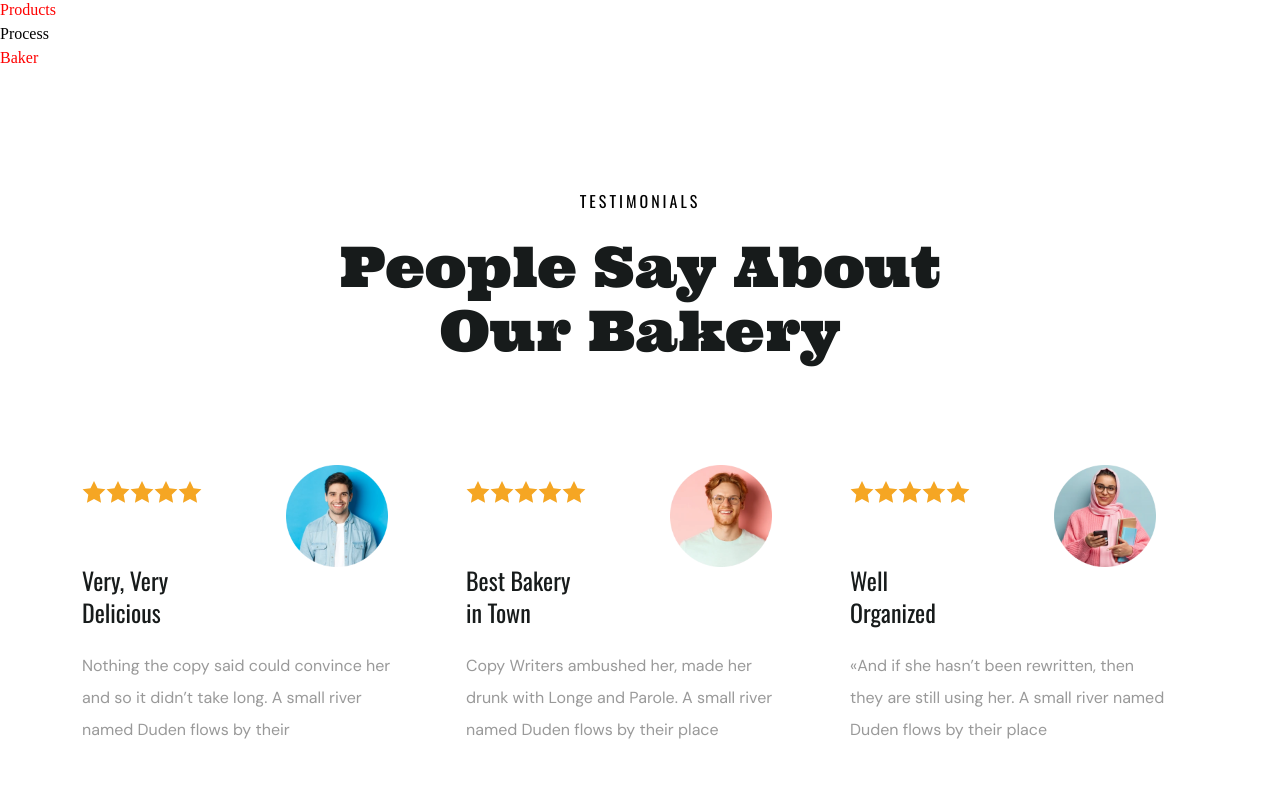
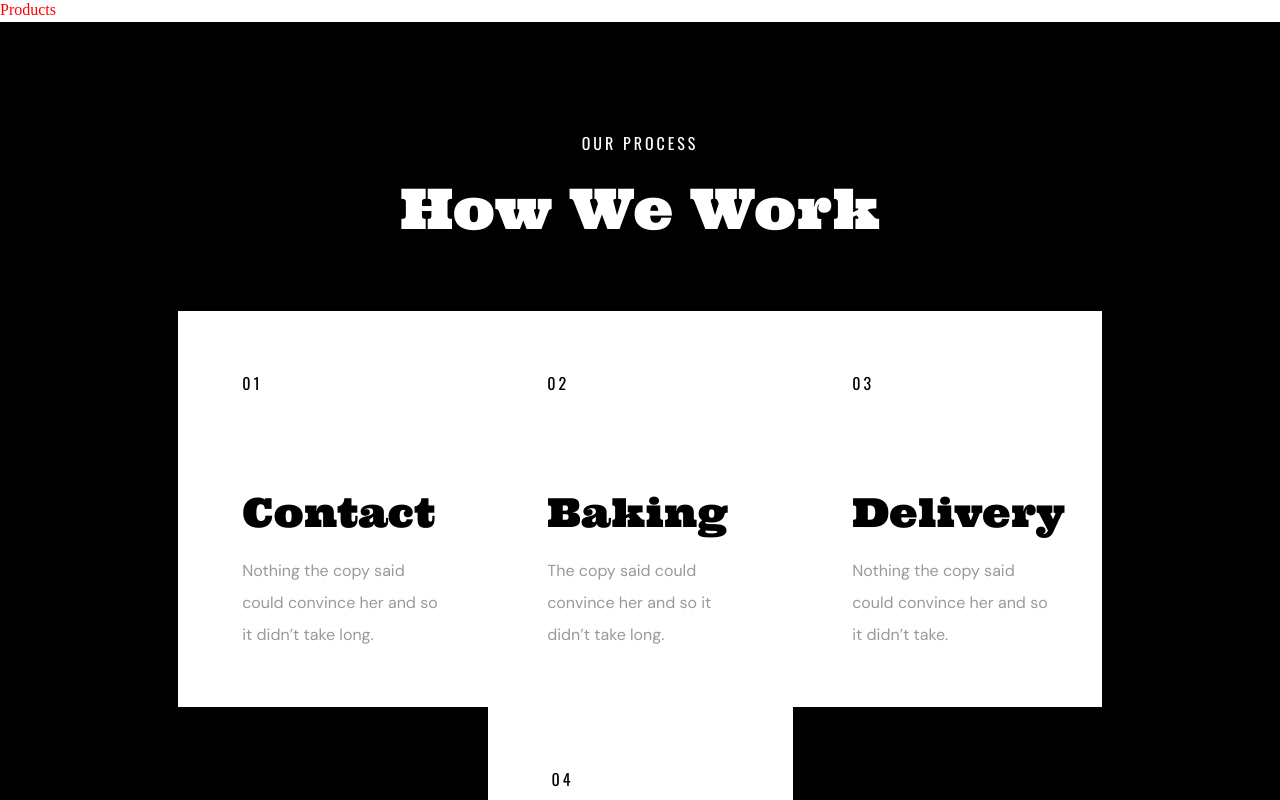
Before and after one commit to AlexCole999/react-landing2, a React (Vite) app: page / in a window 1280 px wide. Shown: the part 1900-2700 px from the top of the page. Built offline with nearby package versions, Linux system fonts and the light colour scheme.

Commit message:
Process DONE

```diff
--- a/src/Components/Process/Process.jsx
+++ b/src/Components/Process/Process.jsx
@@ -1,10 +1,42 @@
 import './Process.scss'
+import elemPicture from '../../assets/img/Process-img1.webp'
+
+function RowElem({ elemPicture, counter, title, text }) {
+  return (
+    <div className="Process__rowelem">
+      <div className="Process__rowelemcontent">
+        <div className="Process__rowelemcounter">{counter}</div>
+        <div className="Process__rowelemtitle">{title}</div>
+        <div className="Process__rowelemtext">{text}</div>
+        <img className="Process__rowelempicture" src={elemPicture} alt="" />
+      </div>
+    </div>
+  );
+}
 
 function Process() {
 
   return (
+
     <div className="Process">
-      Process
+
+      <div className="Process__container">
+
+        <div className="Process__title">How We Work</div>
+
+        <div className="Process__subtitle">Our Process</div>
+
+        <div className="Process__row">
+
+          <RowElem elemPicture={elemPicture} counter={"01"} title={"Contact"} text={"Nothing the copy said could convince her and so it didn’t take long."} />
+          <RowElem elemPicture={elemPicture} counter={"02"} title={"Baking"} text={"The copy said could convince her and so it didn’t take long."} />
+          <RowElem elemPicture={elemPicture} counter={"03"} title={"Delivery"} text={"Nothing the copy said could convince her and so it didn’t take."} />
+          <RowElem elemPicture={elemPicture} counter={"04"} title={"Tasty"} text={"Copy said could convince her and so it didn’t take long."} />
+
+        </div>
+
+      </div>
+
     </div>
   )
 }
--- a/src/Components/Process/Process.scss
+++ b/src/Components/Process/Process.scss
@@ -1 +1,187 @@
-.Process {}
+.Process {
+  display: flex;
+  justify-content: center;
+  background-color: black;
+  padding-top: 55px;
+  padding-bottom: 55px;
+
+  @media screen and (min-width:1041px) {
+    padding-top: 105px;
+  }
+
+  &__container {
+    display: flex;
+    flex-direction: column;
+    max-width: 1440px;
+    width: 100%;
+  }
+
+  &__title {
+    font-family: 'Ultra';
+    font-style: normal;
+    font-weight: 400;
+    font-size: 24px;
+    line-height: 34px;
+    text-align: center;
+    color: #FFFFFF;
+
+    @media screen and (min-width:1041px) {
+      padding-top: 18px;
+      order: -1;
+      font-size: 56px;
+      line-height: 64px;
+    }
+  }
+
+  &__subtitle {
+    padding-top: 30px;
+    text-align: center;
+    font-family: 'Oswald';
+    font-style: normal;
+    font-weight: 400;
+    font-size: 16px;
+    line-height: 32px;
+    letter-spacing: 3px;
+    text-transform: uppercase;
+    color: #FFFFFF;
+
+    @media screen and (min-width:1041px) {
+      padding-top: 0px;
+      order: -2;
+      font-size: 16px;
+    }
+
+  }
+
+  &__row {
+    display: flex;
+    flex-wrap: wrap;
+    justify-content: center;
+    margin-left: 53px;
+    margin-right: 53px;
+
+    @media screen and (min-width:1041px) {
+      margin-top: 70px;
+    }
+
+    &elem {
+      min-width: 284px;
+      min-height: 329px;
+      margin-top: 34px;
+      position: relative;
+      transition: 0.4s all ease;
+      background: white;
+
+      @media screen and (min-width:1041px) {
+        margin-top: 0px;
+        min-width: 284px;
+        min-height: 384px;
+      }
+
+      &:hover {
+        z-index: 10000;
+        cursor: pointer;
+        background-color: #F5AE5C;
+        transform: scale(1.08);
+
+        .Process__rowelemicon path {
+          fill: white;
+        }
+
+        .Process__rowelempicture {
+          opacity: 1;
+        }
+      }
+
+      &content {
+        padding-top: 41px;
+        padding-right: 47px;
+        padding-left: 33px;
+
+        @media screen and (min-width:1041px) {
+          padding-top: 56px;
+          padding-right: 37px;
+          padding-left: 64px;
+        }
+      }
+
+      &icon {
+        width: 72px;
+        height: 55px;
+
+        @media screen and (min-width:1041px) {
+          width: 102px;
+          height: 87px;
+        }
+      }
+
+      &icon path {
+        transition: 0.4s all ease;
+        fill: #F5AE5C;
+      }
+
+      &counter {
+        font-family: 'Oswald';
+        font-style: normal;
+        font-weight: 400;
+        font-size: 16px;
+        line-height: 32px;
+        letter-spacing: 3px;
+        text-transform: uppercase;
+        color: #000000;
+      }
+
+      &title {
+        font-family: 'Ultra';
+        font-style: normal;
+        font-weight: 400;
+        font-size: 24px;
+        line-height: 48px;
+        color: #000000;
+        padding-top: 20px;
+
+        @media screen and (min-width:1041px) {
+          padding-top: 90px;
+          font-size: 40px;
+          line-height: 48px;
+        }
+      }
+
+      &text {
+        padding-top: 40px;
+        padding-bottom: 56px;
+        max-width: 150px;
+        font-family: 'DM Sans';
+        font-style: normal;
+        font-weight: 400;
+        font-size: 12px;
+        line-height: 32px;
+        color: rgba(51, 51, 51, 0.496405);
+
+        @media screen and (min-width:1041px) {
+          padding-top: 18px;
+          font-size: 16px;
+          line-height: 32px;
+          max-width: 204px;
+        }
+      }
+
+      &picture {
+        transition: 0.3s all ease;
+        position: absolute;
+        opacity: 0;
+        top: 0;
+        right: 0;
+        width: 123px;
+        height: 117px;
+
+        @media screen and (min-width:1041px) {
+          width: 158px;
+          height: 147px;
+        }
+      }
+
+    }
+  }
+
+}
```
Also changed, not shown: src/assets/img/Process-img1.webp (added).
